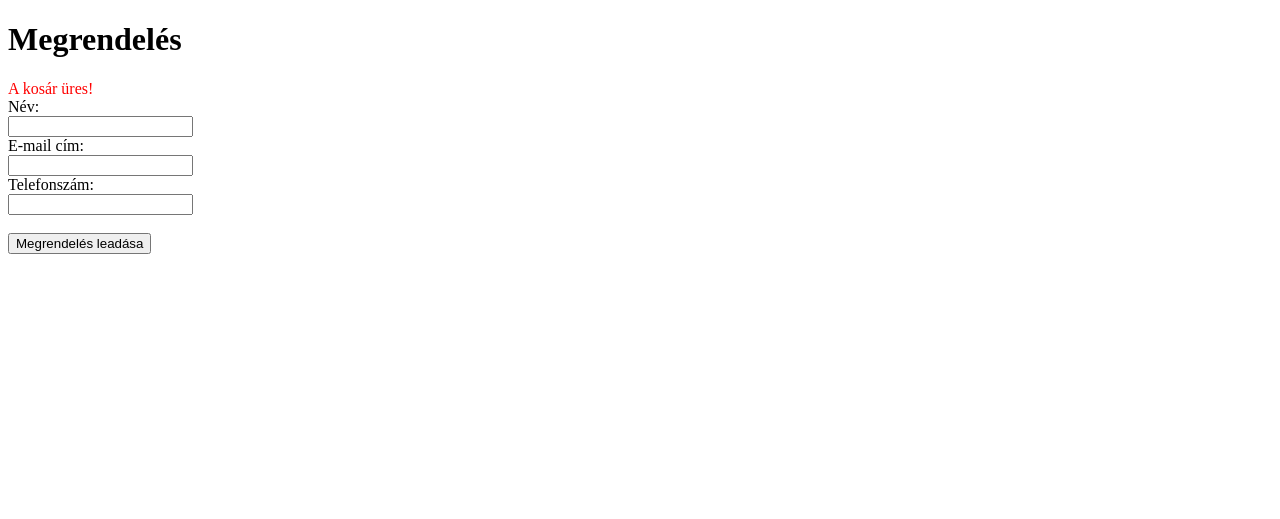
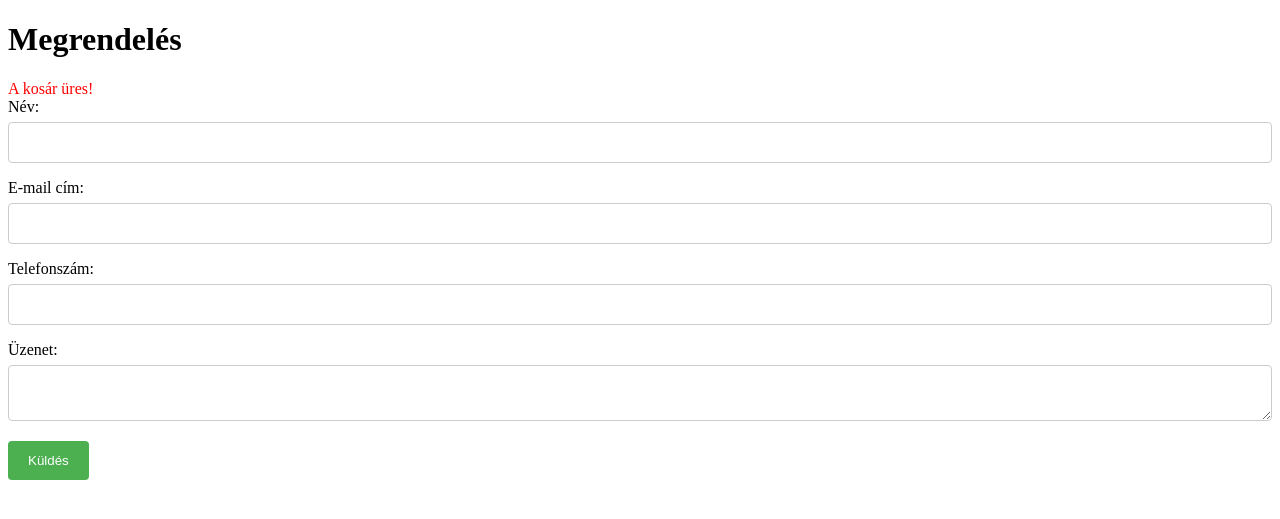
Before and after one commit to Bela1025/SzakDolgozat, a PHP site: page /order.php in a window 1280 px wide. Shown: the top 519 px of the page. Run offline with PHP 8.4, Linux system fonts and the light colour scheme; data that the repository does not hold is empty.

Commit message:
megrendelés CSS

```diff
--- /dev/null
+++ b/order.css
@@ -0,0 +1,25 @@
+/* Űrlap mezők */
+input[type="text"], select, textarea {
+    width: 100%;
+    padding: 12px;
+    border: 1px solid #ccc;
+    border-radius: 4px;
+    box-sizing: border-box;
+    margin-top: 6px;
+    margin-bottom: 16px;
+  }
+
+  /* Submit gomb */
+  input[type="submit"] {
+    background-color: #4CAF50;
+    color: white;
+    padding: 12px 20px;
+    border: none;
+    border-radius: 4px;
+    cursor: pointer;
+  }
+
+  /* Submit gomb hover */
+  input[type="submit"]:hover {
+    background-color: #45a049;
+  }
--- a/order.php
+++ b/order.php
@@ -108,14 +108,15 @@ if (isset($_POST['submit'])) {
     return $data;
   }
   $error_msg = "A kosár üres!";
-  $name = test_input($_POST['name']);
-    $email = test_input($_POST['email']);
-    $phone = test_input($_POST['phone']);
+  $name = test_input($_POST['customer_name']);
+    $email = test_input($_POST['customer_email']);
+    $phone = test_input($_POST['customer_phone']);
   // Az űrlap megjelenítése
   ?>
   <!DOCTYPE html>
   <html>
   <head>
+    <link rel="stylesheet" href="order.css">
     <title>Megrendelés</title>
   </head>
   <body>
@@ -124,13 +125,19 @@ if (isset($_POST['submit'])) {
       <div style="color: red;"><?php echo $error_msg; ?></div>
     <?php } ?>
     <form method="post" action="<?php echo htmlspecialchars($_SERVER["PHP_SELF"]);?>">
-      <label for="name">Név:</label><br>
-      <input type="text" id="name" name="name" value="<?php echo $name; ?>"><br>
-      <label for="email">E-mail cím:</label><br>
-      <input type="email" id="email" name="email" value="<?php echo $email; ?>"><br>
-      <label for="phone">Telefonszám:</label><br>
-      <input type="tel" id="phone" name="phone" value="<?php echo $phone; ?>"><br><br>
-      <input type="submit" name="submit" value="Megrendelés leadása">
-    </form>
+  <label for="name">Név:</label><br>
+  <input type="text" id="name" name="name"><br>
+
+  <label for="email">E-mail cím:</label><br>
+  <input type="text" id="email" name="email"><br>
+
+  <label for="phone">Telefonszám:</label><br>
+  <input type="text" id="phone" name="phone"><br>
+
+  <label for="message">Üzenet:</label><br>
+  <textarea id="message" name="message"></textarea><br>
+
+  <input type="submit" value="Küldés">
+</form>
   </body>
   </html>
```
